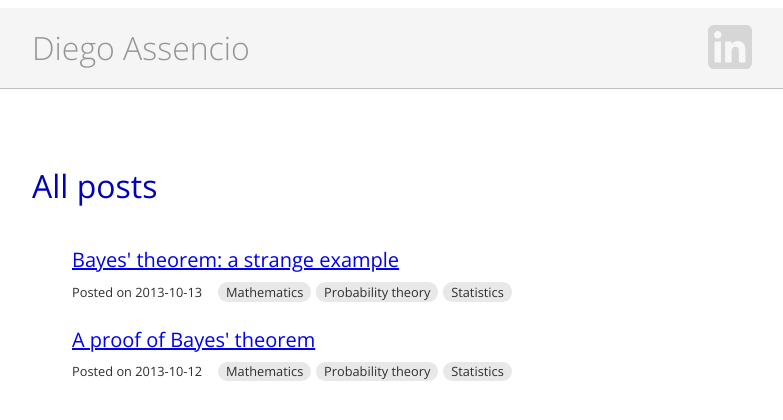
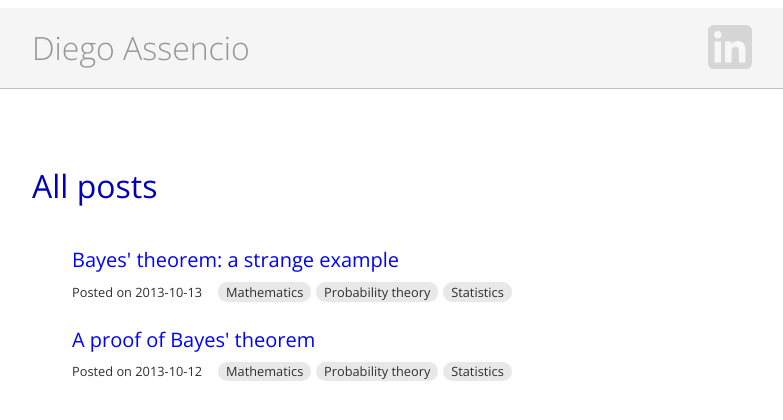
Before and after one commit to dassencio/blog, a Vue app: page / in a window 1280 px wide. Shown: the top 420 px of the page, without its empty margins (248-1031 px from the left). Built offline with nearby package versions, Linux system fonts and the light colour scheme.

Commit message:
Add styles for post text

```diff
--- a/src/App.vue
+++ b/src/App.vue
@@ -27,5 +27,26 @@ $base-length: $view-paragraph-font-size;
   max-width: 100%;
   padding: (3.5 * $base-length) $base-length;
   width: $desktop-width-mode;
+  :deep(p) {
+    line-height: $view-paragraph-line-height;
+    margin: $base-length 0;
+    text-align: left;
+    @media (min-width: $desktop-width-mode) {
+      text-align: justify;
+    }
+  }
+  :deep(a),
+  :deep(mjx-container a > g) {
+    color: $view-link-color-normal;
+    fill: $view-link-color-normal;
+    text-decoration: none;
+    &:active,
+    &:focus,
+    &:hover {
+      color: $view-link-color-active;
+      fill: $view-link-color-active;
+      text-decoration: underline;
+    }
+  }
 }
 </style>
--- a/src/global.scss
+++ b/src/global.scss
@@ -43,6 +43,8 @@ $nav-bar-separator-color: #c0c0c0;
 // Styling for page view area.
 $view-label-background-color-active: #dddddd;
 $view-label-background-color-normal: #e8e8e8;
+$view-link-color-active: #247aca;
+$view-link-color-normal: #0000ff;
 $view-paragraph-font-size: rem(16px);
 $view-paragraph-line-height: 1.6;
 $view-separator-primary-color: #a8a8a8;
```
